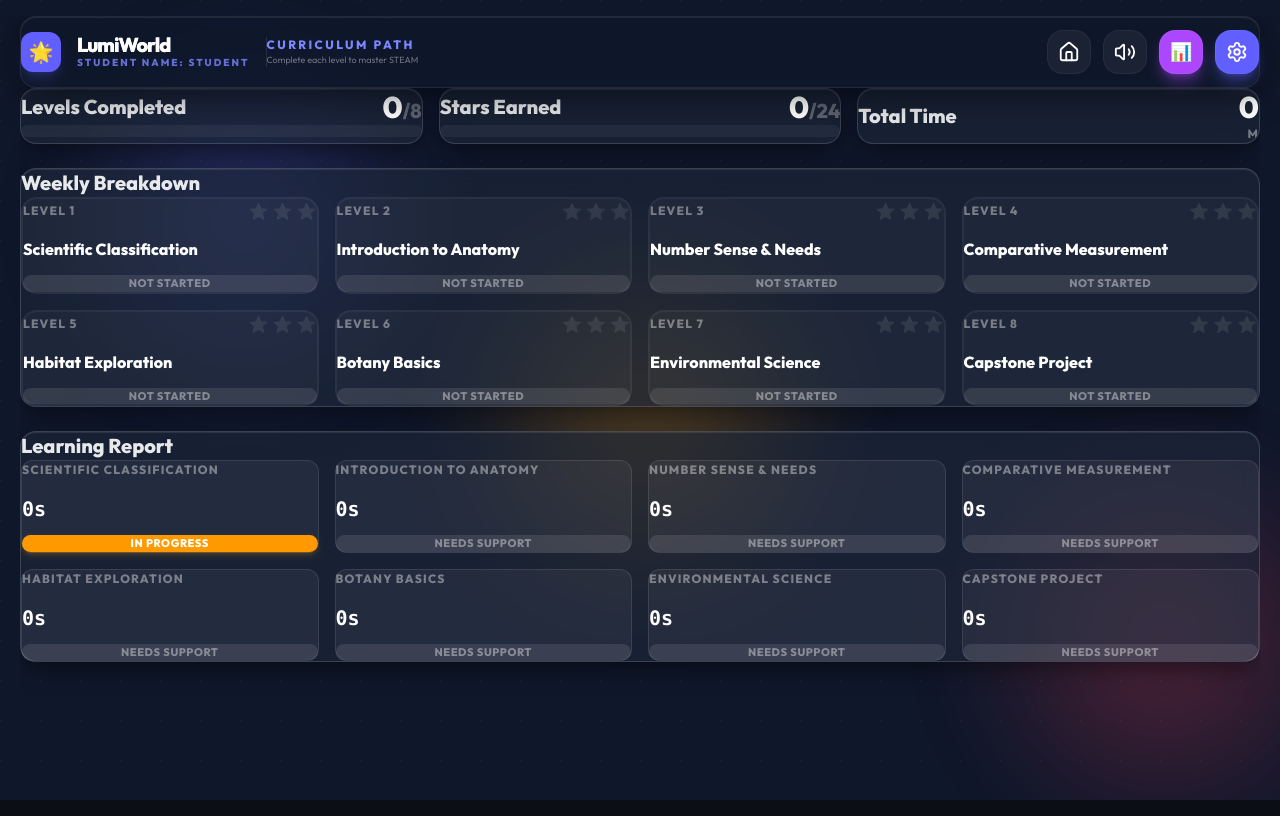
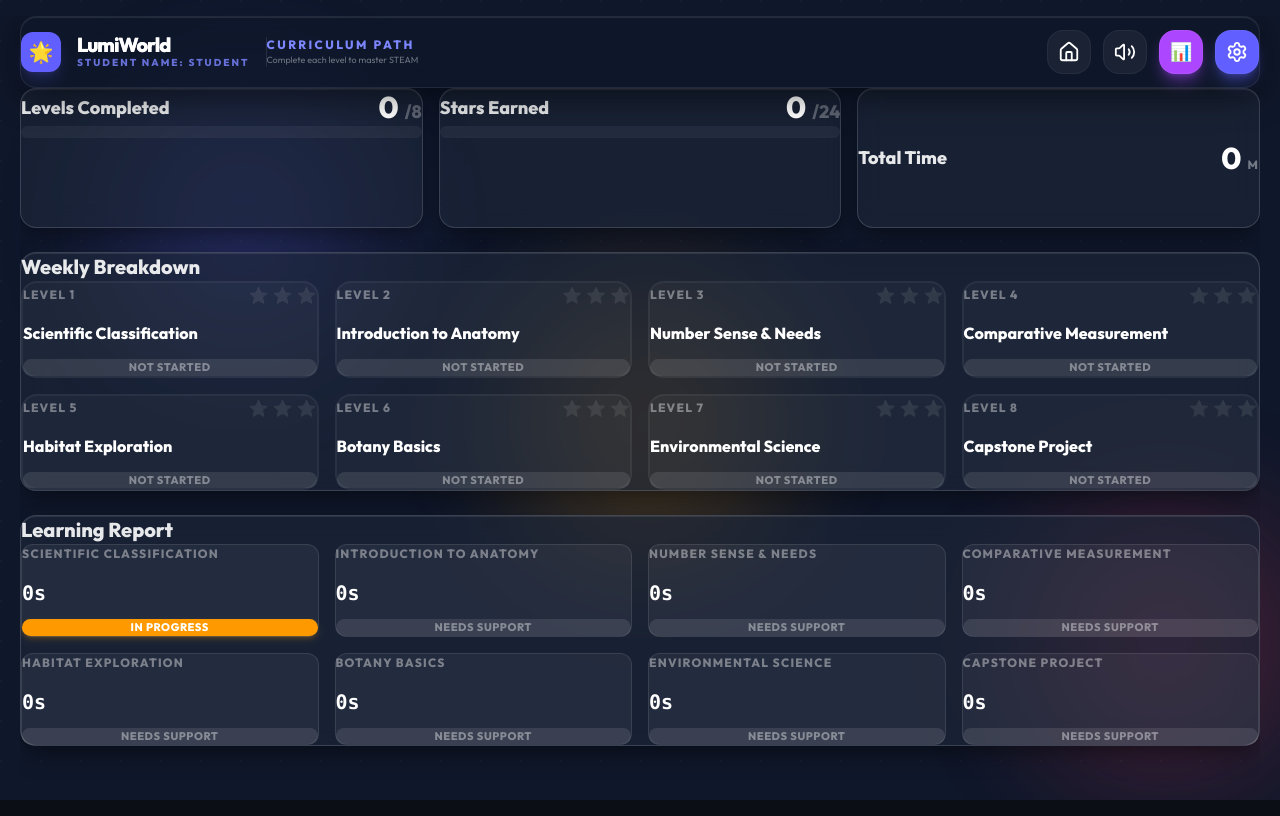
Before and after one commit to lawrence555-dev/lumiworld, a Next.js app: page /parent in a window 1280 px wide. Built offline with nearby package versions, Linux system fonts and the light colour scheme.

Commit message:
style: fix Parent page Total Time layout and standardize overview cards

```diff
--- a/app/parent/page.tsx
+++ b/app/parent/page.tsx
@@ -79,13 +79,18 @@ export default function ParentDashboard() {
                                     {/* Levels Completed */}
                                     <motion.div
                                         whileHover={{ y: -3 }}
-                                        className="glass-card rounded-2xl p-8 px-10 relative overflow-hidden group"
+                                        className="glass-card rounded-2xl p-6 px-8 relative overflow-hidden group"
                                     >
                                         <div className="flex items-center justify-between mb-4">
-                                            <h3 className="text-xl font-black text-white/90">{t.parent.levels_completed}</h3>
-                                            <span className="text-3xl font-black text-white">
-                                                {completedWeeks}<span className="text-white/30 text-xl font-bold">/{totalWeeks}</span>
-                                            </span>
+                                            <h3 className="text-lg font-black text-white/90">{t.parent.levels_completed}</h3>
+                                            <div className="flex items-baseline gap-1.5">
+                                                <span className="text-3xl font-black text-white">
+                                                    {completedWeeks}
+                                                </span>
+                                                <span className="text-white/30 text-lg font-bold">
+                                                    /{totalWeeks}
+                                                </span>
+                                            </div>
                                         </div>
                                         <div className="mt-4 h-3 bg-white/5 rounded-full overflow-hidden">
                                             <motion.div
@@ -99,13 +104,18 @@ export default function ParentDashboard() {
                                     {/* Stars Earned */}
                                     <motion.div
                                         whileHover={{ y: -3 }}
-                                        className="glass-card rounded-2xl p-8 px-10 relative overflow-hidden group"
+                                        className="glass-card rounded-2xl p-6 px-8 relative overflow-hidden group"
                                     >
                                         <div className="flex items-center justify-between mb-4">
-                                            <h3 className="text-xl font-black text-white/90">{t.parent.stars_earned}</h3>
-                                            <span className="text-3xl font-black text-white">
-                                                {totalStars}<span className="text-white/30 text-xl font-bold">/{maxStars}</span>
-                                            </span>
+                                            <h3 className="text-lg font-black text-white/90">{t.parent.stars_earned}</h3>
+                                            <div className="flex items-baseline gap-1.5">
+                                                <span className="text-3xl font-black text-white">
+                                                    {totalStars}
+                                                </span>
+                                                <span className="text-white/30 text-lg font-bold">
+                                                    /{maxStars}
+                                                </span>
+                                            </div>
                                         </div>
                                         <div className="mt-4 h-3 bg-white/5 rounded-full overflow-hidden">
                                             <motion.div
@@ -119,15 +129,15 @@ export default function ParentDashboard() {
                                     {/* Total Time */}
                                     <motion.div
                                         whileHover={{ y: -3 }}
-                                        className="glass-card rounded-2xl p-8 px-10 relative overflow-hidden group"
+                                        className="glass-card rounded-2xl p-6 px-8 relative overflow-hidden group min-h-[140px] flex flex-col justify-center"
                                     >
-                                        <div className="flex items-center justify-between mb-4">
-                                            <h3 className="text-xl font-black text-white/90">{t.parent.total_time}</h3>
-                                            <div className="flex flex-col items-end">
+                                        <div className="flex items-center justify-between">
+                                            <h3 className="text-lg font-black text-white/90">{t.parent.total_time}</h3>
+                                            <div className="flex items-baseline gap-1.5">
                                                 <span className="text-3xl font-black text-white">
                                                     {totalTimeMinutes}
                                                 </span>
-                                                <span className="text-white/40 font-black uppercase tracking-widest text-[12px]">
+                                                <span className="text-white/40 font-black uppercase tracking-widest text-xs whitespace-nowrap">
                                                     {t.settings.minutes_abbr}
                                                 </span>
                                             </div>
```
